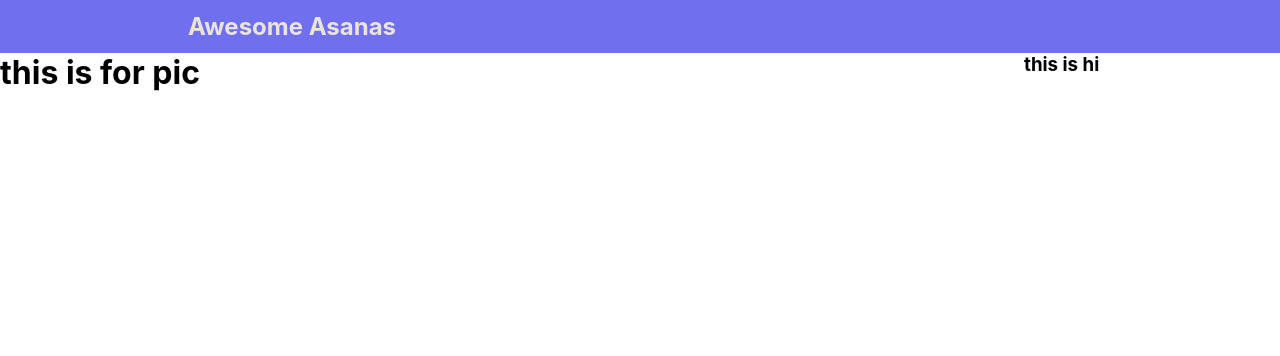
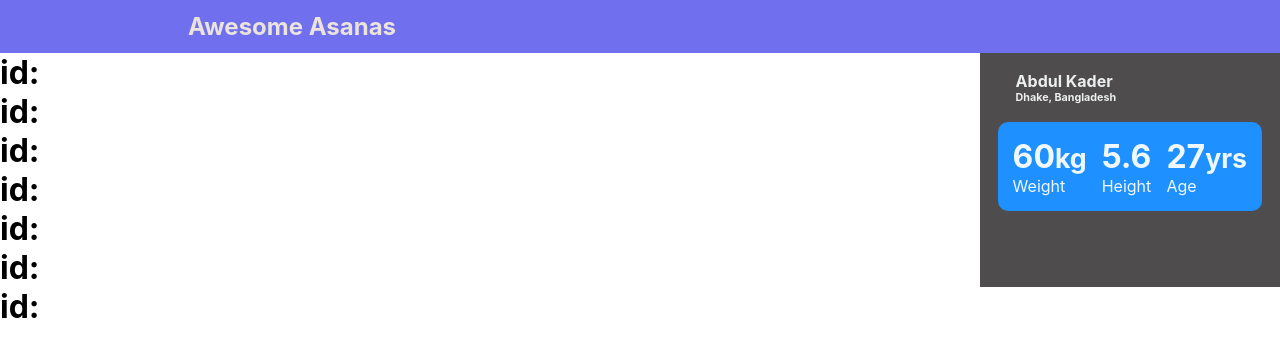
Before and after one commit to kader009/ultra-club, a React (Create React App) app: page / in a window 1280 px wide. Shown: the top 356 px of the page. Built offline with nearby package versions, Linux system fonts and the light colour scheme.

Commit message:
fetch data

```diff
--- a/public/Fake.json
+++ b/public/Fake.json
@@ -1,45 +1,45 @@
 [
   {
-    "id":"1",
+    "id":"0",
     "title": "Downward Facing Dog",
     "description": "Keep both toes pointed towards the fronts of your mat and sink your heels towards the floor.",
-    "img":"yoga-g037111b52_640.jpg",
-    "time":"10"
+    "img":"https://cdn.pixabay.com/photo/2017/08/06/00/27/yoga-2587066__340.jpg",
+    "time":10
+  },
+  {
+    "id":"1",
+    "title": "Mountain Pose",
+    "description": "Engage your quads, rotate your thighs inward, and let your arms hang naturally.",
+    "img":"https://cdn.pixabay.com/photo/2018/01/01/01/56/yoga-3053488__340.jpg",
+    "time":12
   },
   {
     "id":"2",
-    "title": "Mountain Pose",
-    "description": "Engage your quads, rotate your thighs inward, and let your arms hang naturally.",
-    "img":"yoga-g7fd004153_640.jpg",
-    "time":"12"
+    "title": "Extended Side Angle",
+    "description": "Engage your quads, rotate your thighs inward, for more better yoga.",
+    "img":"https://cdn.pixabay.com/photo/2017/11/18/05/02/yoga-2959226__340.jpg",
+    "time":15
   },
   {
     "id":"3",
-    "title": "Extended Side Angle",
-    "description": "Engage your quads, rotate your thighs inward, for more better yoga.",
-    "img":"yoga-g4c9f48166_640.jpg",
-    "time":"15"
+    "title": "Garland Pose",
+    "description": "Squatting isn't something familiar to most 21st-century humans. However, it's an excellent around the pelvis.",
+    "img":"https://cdn.pixabay.com/photo/2016/11/09/20/53/yoga-1812695__340.jpg",
+    "time":8
   },
   {
     "id":"4",
-    "title": "Garland Pose",
-    "description": "Squatting isn't something familiar to most 21st-century humans. However, it's an excellent around the pelvis.",
-    "img":"yoga-g741e57962_640.jpg",
-    "time":"8"
+    "title": "Half Forward Bend",
+    "description": "Inhale as you raise your head slightly and draw yours houlders back, making your back as flat as possible.",
+    "img":"https://cdn.pixabay.com/photo/2016/04/01/11/31/female-1300399__340.png",
+    "time":22
   },
   {
     "id":"5",
-    "title": "Half Forward Bend",
-    "description": "Inhale as you raise your head slightly and draw yours houlders back, making your back as flat as possible.",
-    "img":"yoga-g1e6a2764a_640.jpg",
-    "time":"22"
-  },
-  {
-    "id":"6",
     "title": "Tree Pose",
     "description": "keep your shoulders down and away form yours ears, and your hips squared.",
-    "img":"people-g36518b6ea_640.jpg",
-    "time":"17"
+    "img":"https://cdn.pixabay.com/photo/2017/03/26/21/54/yoga-2176668__340.jpg",
+    "time":17
   }
 
 ]
--- a/src/App.js
+++ b/src/App.js
@@ -1,12 +1,14 @@
 // import logo from './logo.svg';
 import Header from './Components/Header/Header';
 import Main from './Components/Main/Main';
+import ShowData from './Components/ShowData/ShowData';
 
 function App() {
   return (
     <div className="App">
       <Header></Header>
       <Main></Main>
+      <ShowData></ShowData>
     </div>
   );
 }
--- a/src/Components/Main/Main.css
+++ b/src/Components/Main/Main.css
@@ -9,3 +9,25 @@
   display: grid;
   grid-template-columns: 4fr 1fr;
 }
+
+.sub-container{
+  background-color: rgb(78, 76, 76);
+  padding: 18px;
+  /* height: 100% !important; */
+}
+.sub-container h4,h6{
+margin-left: 18px;
+color: rgb(236, 238, 239);
+}
+.about{
+  display: flex;
+  justify-content: space-around;
+  align-items: center;
+  gap: 15px;
+  margin-top: 18px;
+  background-color:dodgerblue;
+  padding: 15px;
+  color: aliceblue;
+  border-radius: 10px;
+
+}
--- a/src/Components/Main/Main.js
+++ b/src/Components/Main/Main.js
@@ -1,24 +1,50 @@
 import React, { useEffect, useState } from 'react';
+import ShowData from '../ShowData/ShowData';
 import './Main.css'
 
 const Main = () => {
 
-  const [fake, getFake] = useState([])
+  const [collects, setCollect] = useState([])
   useEffect(() => {
-    fetch(`Fake.json`)
+    fetch('Fake.json')
     .then(res => res.json())
-    .then(data => console.log(data))
+    .then(data => setCollect(data))
   },[])
+
   return (
     <div className='main'>
       <div className="main-container">
-        <h1>this is for pic</h1>
+        {
+          collects.map(collect => <ShowData
+            collect={collect} key={collect.id}
+            ></ShowData>)
+
+        }
 
       </div>
       <div className="sub-container">
-        <h3>this is hi</h3>
+        <h4>Abdul Kader</h4>
+        <h6>Dhake, Bangladesh</h6>
+
+        <div className='about'>
+
+        <div >
+          <h1>60<small>kg</small></h1>
+          <p>Weight</p>
+        </div>
+        <div>
+        <h1>5.6</h1>
+          <p>Height</p>
+        </div>
+        <div>
+        <h1>27<small>yrs</small></h1>
+          <p>Age</p>
+        </div>
+        </div>
+
 
       </div>
+
     </div>
   );
 };
--- /dev/null
+++ b/src/Components/ShowData/ShowData.js
@@ -0,0 +1,14 @@
+import React from 'react';
+
+const ShowData = (props) => {
+  console.log(props);
+  // const {id, time, img } = props.collect;
+  // const {id, title} = props.collect;
+  return (
+    <div>
+      <h1>id:</h1>
+    </div>
+  );
+};
+
+export default ShowData;
```
Also changed, not shown: public/manifest.json, src/Components/ShowData/ShowData.css (added).
